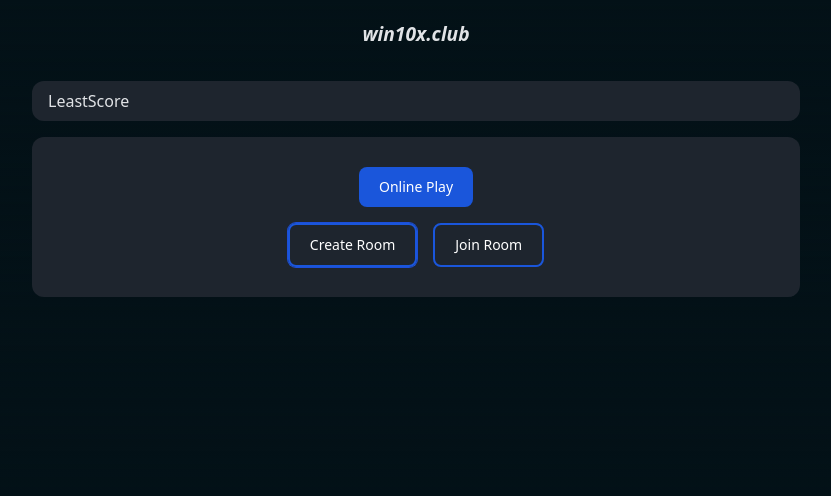
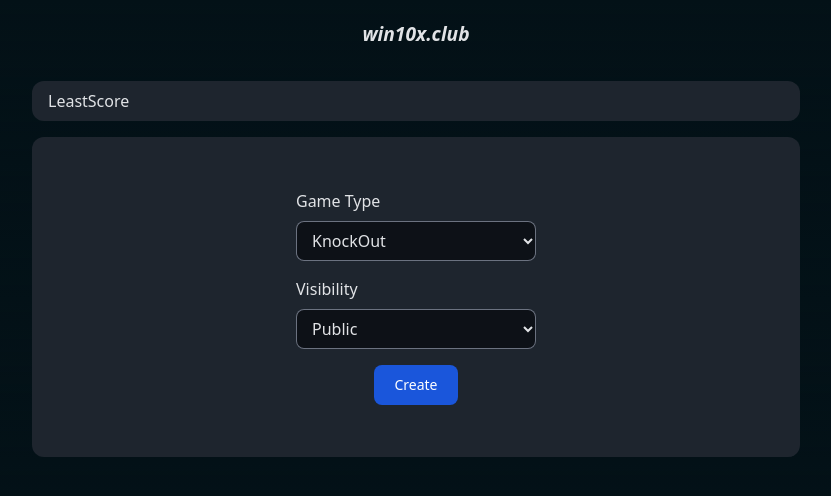
Before and after one commit to win10xclub/frontend, a Next.js app: page /leastscore in a window 1280 px wide. Both pictures are taken after a click on the button "Create Room". Shown: the top 496 px of the page, without its empty margins (224-1055 px from the left). Built offline with nearby package versions, Linux system fonts and the light colour scheme; a web font is replaced by a local one.

Commit message:
stepper created

```diff
--- a/src/app/leastscore/page.tsx
+++ b/src/app/leastscore/page.tsx
@@ -1,22 +1,26 @@
 "use client";
-import CustomButton from "@/components/CustomButton";
+import CustomOptionInput from "@/components/CustomOptionInput";
 import NavbarLayout from "@/components/NavbarLayout";
-import React from "react";
+import React, { useEffect, useState } from "react";
+import GameType from "./subComponents/gameType";
+import GameForm from "./subComponents/gameForm";
+import WaitingLobby from "./subComponents/waitingLobby";
 
 const LeastScorePage = () => {
+
+  const [stepper, setStepper] = useState(0);
+
+  useEffect(() => {
+    console.log(stepper)
+  },[stepper])
+
   return (
     <NavbarLayout>
       <div className="w-[100%] max-w-[48rem] mt-[2rem] flex flex-col gap-[1rem]">
         <div className="px-[1rem] py-[0.5rem] bg-secnColor rounded-[12px]">
           <h3>LeastScore</h3>
         </div>
-        <div className="w-[100%] bg-secnColor h-[10rem] rounded-[12px] flex flex-col justify-center items-center gap-[1rem]">
-          <CustomButton label={"Online Play"}></CustomButton>
-          <div className="flex gap-[1rem]">
-            <CustomButton label={"Create Room"} style="secondary"></CustomButton>
-            <CustomButton label={"Join Room"} style="secondary"></CustomButton>
-          </div>
-        </div>
+
         {/* <div
           className="w-[100%] h-[10rem] rounded-[12px]"
           style={{
@@ -24,6 +28,14 @@ const LeastScorePage = () => {
               "radial-gradient(circle, rgba(35,133,35,1) 30%, rgba(22,54,37,1) 100%)",
           }}
         ></div> */}
+
+        { stepper == 0 && <GameType setStepper={setStepper}></GameType>}
+
+        { stepper == 1 && <GameForm setStepper={setStepper}></GameForm>}
+
+        { stepper == 2 && <WaitingLobby></WaitingLobby>}
+
+
       </div>
     </NavbarLayout>
   );
--- /dev/null
+++ b/src/app/leastscore/subComponents/gameForm.tsx
@@ -0,0 +1,77 @@
+import CustomButton from '@/components/CustomButton';
+import CustomOptionInput from '@/components/CustomOptionInput';
+import React, { useState } from 'react'
+
+const GameForm = ({ setStepper }: any) => {
+
+    const [selectedValue, setSelectedValue] = useState({
+        gameType: "",
+        visibility: "", // Fixed typo here
+      });
+
+      const options = {
+        gameType: [
+          {
+            value: "knockout",
+            label: "KnockOut",
+          },
+          {
+            value: "maxscore",
+            label: "Max Score",
+          },
+        ],
+        visibility: [
+          // Fixed typo here
+          {
+            value: "public",
+            label: "Public",
+          },
+          {
+            value: "private",
+            label: "Private",
+          },
+        ],
+      };
+
+      const handleChange = (
+        e: React.ChangeEvent<HTMLSelectElement>,
+        field: keyof typeof selectedValue
+      ) => {
+        const newValue = e.target.value;
+        setSelectedValue((prev) => ({
+          ...prev,
+          [field]: newValue,
+        }));
+        console.log(`Selected ${field}:`, newValue);
+      };
+
+      const handleClick = () => {
+        setStepper((prev: number) => prev + 1); // Increment the stepper value
+      };
+
+  return (
+    <div className="w-[100%] bg-secnColor h-[20rem] rounded-[12px] flex flex-col justify-center items-center gap-[1rem]">
+          <CustomOptionInput
+            label={"Game Type"}
+            options={options.gameType}
+            name={"game_type"}
+            id={"game_type"}
+            value={selectedValue.gameType}
+            onChange={(e) => handleChange(e, "gameType")}
+          />
+          <CustomOptionInput
+            label={"Visibility"} // Fixed typo here
+            options={options.visibility} // Fixed typo here
+            name={"visibility"}
+            id={"visibility"}
+            value={selectedValue.visibility} // Fixed typo here
+            onChange={(e) => handleChange(e, "visibility")}
+          />
+           <CustomButton label={'Create'} onClick={handleClick}></CustomButton>
+        </div>
+
+
+  )
+}
+
+export default GameForm
--- /dev/null
+++ b/src/app/leastscore/subComponents/gameType.tsx
@@ -0,0 +1,28 @@
+import CustomButton from "@/components/CustomButton";
+import React from "react";
+
+const GameType = ({ setStepper }: any) => {
+  // Define the function to handle the click event
+  const handleClick = () => {
+    setStepper((prev: number) => prev + 1); // Increment the stepper value
+  };
+
+  return (
+    <div className="w-[100%] bg-secnColor h-[10rem] rounded-[12px] flex flex-col justify-center items-center gap-[1rem]">
+      <CustomButton label={"Online Play"}></CustomButton>
+      <div className="flex gap-[1rem]">
+        <CustomButton
+          label={"Create Room"}
+          style="secondary"
+          onClick={handleClick} // Use the function here
+        ></CustomButton>
+        <CustomButton
+          label={"Join Room"}
+          style="secondary"
+        ></CustomButton>
+      </div>
+    </div>
+  );
+};
+
+export default GameType;
--- /dev/null
+++ b/src/app/leastscore/subComponents/waitingLobby.tsx
@@ -0,0 +1,9 @@
+import React from 'react'
+
+const WaitingLobby = () => {
+  return (
+    <div>WaitingLobby</div>
+  )
+}
+
+export default WaitingLobby
--- a/src/components/CustomOptionInput.tsx
+++ b/src/components/CustomOptionInput.tsx
@@ -5,7 +5,7 @@ interface CustomOptionInputProps {
   options: { value: string; label: string }[];
   name: string;
   id: string;
-  onChange: (e: React.ChangeEvent<HTMLSelectElement>) => void;
+  onChange?: (e: React.ChangeEvent<HTMLSelectElement>) => void;
   value: string;
 }
 
@@ -18,12 +18,12 @@ function CustomOptionInput({
   value,
 }: CustomOptionInputProps) {
   return (
-    <>
+    <div className="w-[100%] max-w-[15rem] flex flex-col gap-[0.5rem]">
       <label htmlFor={id} className="font-medium text2 w-[100%]">
         {label}
       </label>
       <select
-        className="w-[100%] text-[#39210b] px-[0.75rem] py-[0.5rem] rounded-[8px] ring-1 ring-inset ring-gray-300 placeholder:text-gray-400 focus:ring-2 focus:ring-inset focus:ring-[#F5D00E] focus:shadow-[0_5px_10px_0px_rgba(252,0,0,0.3)]"
+        className="w-[100%] bg-primColor text-textColor px-[0.75rem] py-[0.5rem] rounded-[8px] ring-1 ring-inset ring-gray-500 placeholder:text-gray-400 focus:ring-2 focus:ring-inset focus:ring-accColor focus:shadow-[0_5px_10px_0px_rgba(252,0,0,0.3)]"
         id={id}
         name={name}
         onChange={onChange}
@@ -35,7 +35,7 @@ function CustomOptionInput({
           </option>
         ))}
       </select>
-    </>
+    </div>
   );
 }
 
```
